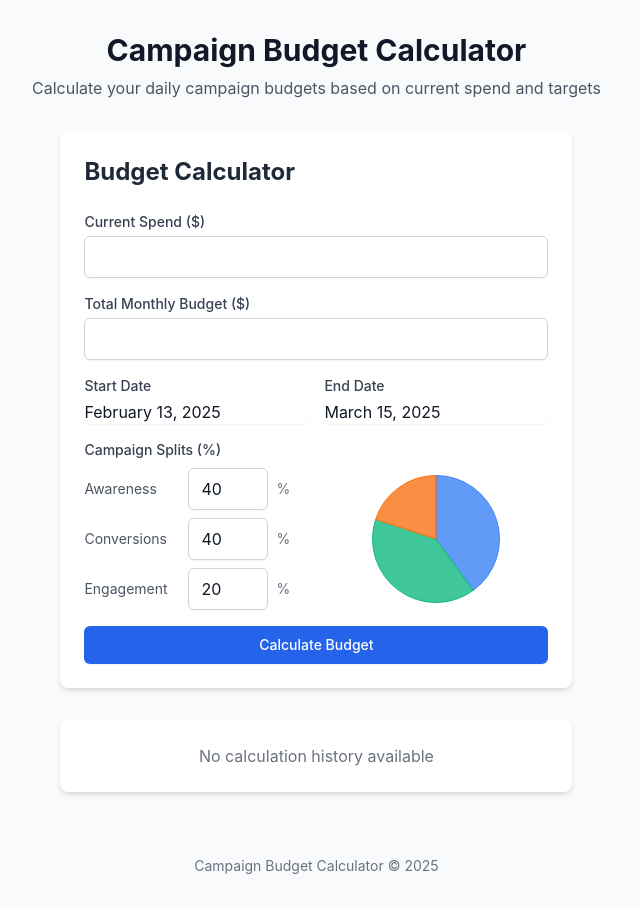
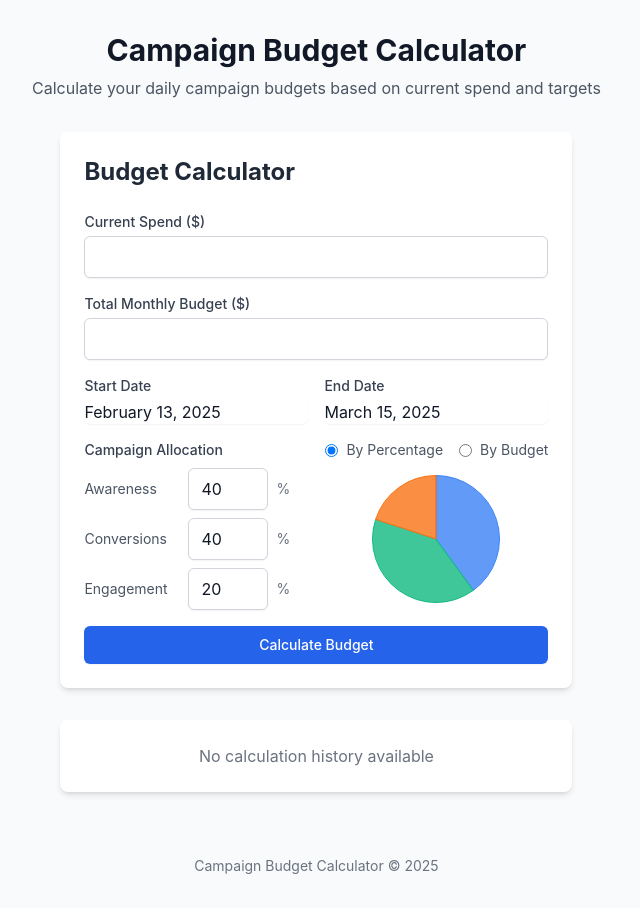
Before and after one commit to eli-k-hughes/BudgetCalc, a React (Vite) app: page / in a window 1280 px wide. Shown: the whole page, without its empty margins (0-640 px from the left). Built offline with nearby package versions, Linux system fonts and the light colour scheme.

Commit message:
feat: add budget-based input mode for campaign allocation

```diff
--- a/src/components/BudgetForm.tsx
+++ b/src/components/BudgetForm.tsx
@@ -1,4 +1,4 @@
-import React, { useState } from 'react';
+import React, { useState, useEffect } from 'react';
 import DatePicker from 'react-datepicker';
 import 'react-datepicker/dist/react-datepicker.css';
 import { BudgetInputs, CampaignSplit } from '../types/budget';
@@ -16,6 +16,10 @@ const DEFAULT_CAMPAIGNS: CampaignSplit[] = [
   { name: 'Engagement', percentage: 20 },
 ];
 
+interface CampaignBudget extends CampaignSplit {
+  budget: number;
+}
+
 export function BudgetForm({ onSubmit, isLoading = false, error = null }: BudgetFormProps) {
   const [currentSpend, setCurrentSpend] = useState<string>('');
   const [totalMonthlyBudget, setTotalMonthlyBudget] = useState<string>('');
@@ -26,6 +30,39 @@ export function BudgetForm({ onSubmit, isLoading = false, error = null }: Budget
     return date;
   });
   const [campaignSplits, setCampaignSplits] = useState<CampaignSplit[]>(DEFAULT_CAMPAIGNS);
+  const [inputMode, setInputMode] = useState<'percentage' | 'budget'>('percentage');
+  const [campaignBudgets, setCampaignBudgets] = useState<CampaignBudget[]>(
+    DEFAULT_CAMPAIGNS.map(camp => ({ ...camp, budget: 0 }))
+  );
+
+  // Calculate total budget from individual budgets
+  useEffect(() => {
+    if (inputMode === 'budget') {
+      const totalBudget = campaignBudgets.reduce((sum, camp) => sum + camp.budget, 0);
+      setTotalMonthlyBudget(totalBudget.toString());
+
+      // Update percentages based on budgets
+      if (totalBudget > 0) {
+        const newSplits = campaignBudgets.map(camp => ({
+          name: camp.name,
+          percentage: Math.round((camp.budget / totalBudget) * 100),
+        }));
+        setCampaignSplits(newSplits);
+      }
+    }
+  }, [inputMode, campaignBudgets]);
+
+  // Update campaign budgets when total budget or splits change
+  useEffect(() => {
+    if (inputMode === 'percentage' && totalMonthlyBudget) {
+      const total = parseFloat(totalMonthlyBudget);
+      const newBudgets = campaignSplits.map(split => ({
+        ...split,
+        budget: (split.percentage / 100) * total,
+      }));
+      setCampaignBudgets(newBudgets);
+    }
+  }, [inputMode, totalMonthlyBudget, campaignSplits]);
 
   const handleSubmit = (e: React.FormEvent) => {
     e.preventDefault();
@@ -48,6 +85,15 @@ export function BudgetForm({ onSubmit, isLoading = false, error = null }: Budget
       percentage: parseFloat(value) || 0,
     };
     setCampaignSplits(newSplits);
+  };
+
+  const handleCampaignBudgetChange = (index: number, value: string) => {
+    const newBudgets = [...campaignBudgets];
+    newBudgets[index] = {
+      ...newBudgets[index],
+      budget: parseFloat(value) || 0,
+    };
+    setCampaignBudgets(newBudgets);
   };
 
   const handleStartDateChange = (date: Date | null) => {
@@ -141,12 +187,37 @@ export function BudgetForm({ onSubmit, isLoading = false, error = null }: Budget
         </div>
 
         <div className="space-y-2">
+          <div className="flex justify-between items-center">
             <label className="block text-sm font-medium text-gray-700">
-            Campaign Splits (%)
+              Campaign Allocation
             </label>
+            <div className="flex items-center space-x-4">
+              <label className="inline-flex items-center">
+                <input
+                  type="radio"
+                  className="form-radio text-blue-600"
+                  checked={inputMode === 'percentage'}
+                  onChange={() => setInputMode('percentage')}
+                />
+                <span className="ml-2 text-sm text-gray-600">By Percentage</span>
+              </label>
+              <label className="inline-flex items-center">
+                <input
+                  type="radio"
+                  className="form-radio text-blue-600"
+                  checked={inputMode === 'budget'}
+                  onChange={() => setInputMode('budget')}
+                />
+                <span className="ml-2 text-sm text-gray-600">By Budget</span>
+              </label>
+            </div>
+          </div>
+
           <div className="grid grid-cols-2 gap-4">
             <div className="space-y-2">
-              {campaignSplits.map((split, index) => (
+              {inputMode === 'percentage' ? (
+                // Percentage inputs
+                campaignSplits.map((split, index) => (
                   <div key={split.name} className="flex items-center space-x-2">
                     <span className="w-24 text-sm text-gray-600">{split.name}</span>
                     <input
@@ -161,7 +232,28 @@ export function BudgetForm({ onSubmit, isLoading = false, error = null }: Budget
                     />
                     <span className="text-sm text-gray-500">%</span>
                   </div>
-              ))}
+                ))
+              ) : (
+                // Budget inputs
+                campaignBudgets.map((camp, index) => (
+                  <div key={camp.name} className="flex items-center space-x-2">
+                    <span className="w-24 text-sm text-gray-600">{camp.name}</span>
+                    <div className="relative">
+                      <span className="absolute left-3 top-1/2 transform -translate-y-1/2 text-gray-500">$</span>
+                      <input
+                        type="number"
+                        value={camp.budget}
+                        onChange={(e) => handleCampaignBudgetChange(index, e.target.value)}
+                        className="block w-28 pl-7 rounded-md border-gray-300 shadow-sm focus:border-blue-500 focus:ring-blue-500"
+                        required
+                        min="0"
+                        step="0.01"
+                      />
+                    </div>
+                    <span className="text-sm text-gray-500">({camp.percentage}%)</span>
+                  </div>
+                ))
+              )}
             </div>
             <div className="flex items-center justify-center">
               <PieChart splits={campaignSplits} size="small" />
```
Lines whose indentation alone changed are shown as unchanged.
